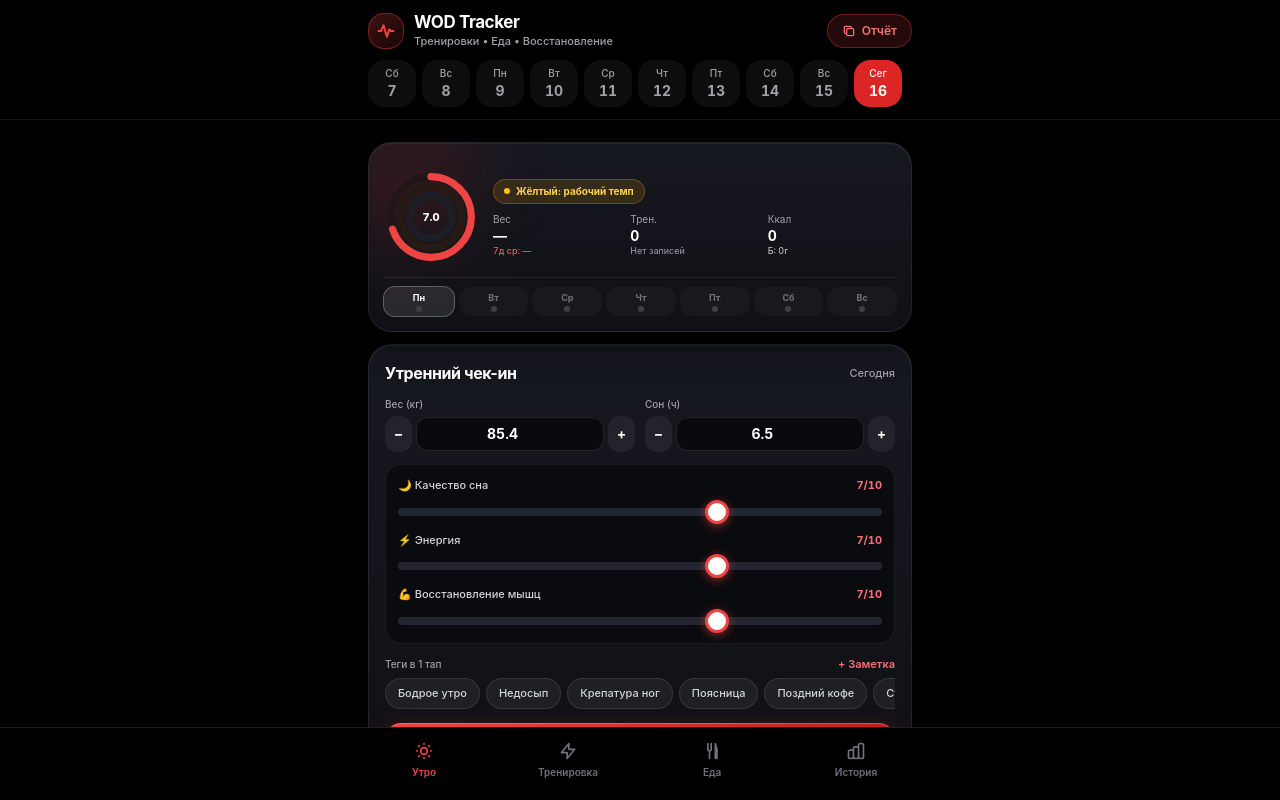
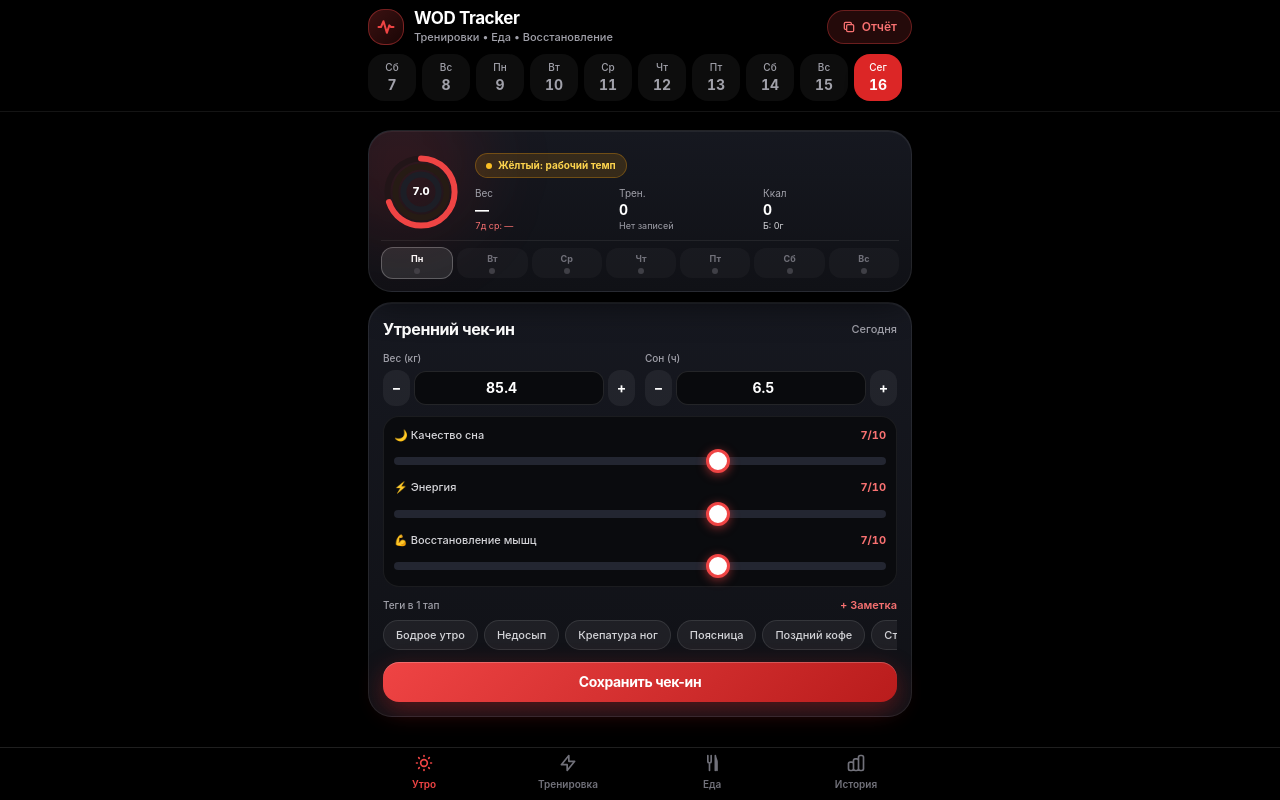
Before and after one commit to Romanovich72/crossfit-tracker, a plain HTML site: page index.html in a window 1280 px wide. Drawn offline with nearby package versions, Linux system fonts and the light colour scheme.

Commit message:
Add files via upload

```diff
--- a/index.html
+++ b/index.html
@@ -107,7 +107,7 @@
       backdrop-filter: blur(24px);
       -webkit-backdrop-filter: blur(24px);
       border-top: 0.5px solid rgba(255, 255, 255, 0.12);
-      padding-bottom: max(env(safe-area-inset-bottom, 0px), 8px);
+      padding-bottom: max(env(safe-area-inset-bottom, 0px), 4px);
       padding-left: env(safe-area-inset-left, 0px);
       padding-right: env(safe-area-inset-right, 0px);
     }
@@ -128,7 +128,7 @@
 
   <!-- Sticky Header + Horizontal Date Strip -->
   <header class="flex-shrink-0 z-30 bg-black/85 backdrop-blur-xl border-b border-white/[0.08]">
-    <div class="max-w-xl mx-auto px-4 pt-3 pb-2 space-y-2.5">
+    <div class="max-w-xl mx-auto px-4 pt-2 pb-1.5 space-y-2">
       <div class="flex items-center justify-between">
         <div class="flex items-center gap-2.5">
           <div class="w-9 h-9 rounded-2xl bg-gradient-to-br from-red-500/25 to-red-900/20 border border-red-500/40 flex items-center justify-center">
@@ -152,7 +152,7 @@
     </div>
   </header>
 
-  <main id="appMain" class="w-full max-w-xl mx-auto pt-2.5 pb-5 space-y-3 no-scrollbar">
+  <main id="appMain" class="w-full max-w-xl mx-auto pt-2 pb-3 space-y-2.5 no-scrollbar">
 
     <!-- Dismissible PWA Install Banner -->
     <div id="installHintBanner" class="hidden ios-card rounded-2xl px-3.5 py-2.5 flex items-center justify-between gap-2 border border-red-500/25">
@@ -163,12 +163,12 @@
     </div>
 
     <!-- Apple Fitness Style Triple-Ring Hero Card + Load Traffic Light + Weekly Streak -->
-    <section class="ios-card rounded-3xl p-3.5 space-y-3 relative overflow-hidden">
+    <section class="ios-card rounded-3xl p-3 space-y-2 relative overflow-hidden">
       <div class="absolute -top-10 -left-10 w-36 h-36 bg-red-600/15 rounded-full blur-2xl pointer-events-none"></div>
       <div class="flex items-center gap-3.5 relative">
         <!-- Triple Concentric Rings -->
-        <div class="relative w-24 h-24 shrink-0 flex items-center justify-center">
-          <svg class="w-24 h-24 -rotate-90" viewBox="0 0 100 100">
+        <div class="relative w-20 h-20 shrink-0 flex items-center justify-center">
+          <svg class="w-20 h-20 -rotate-90" viewBox="0 0 100 100">
             <!-- Outer: Readiness (Red) -->
             <circle cx="50" cy="50" r="42" fill="none" stroke="#221518" stroke-width="7.5" />
             <circle id="heroRingReady" cx="50" cy="50" r="42" fill="none" stroke="#ef4444" stroke-width="7.5" stroke-linecap="round" stroke-dasharray="263.9" stroke-dashoffset="79" style="transition: stroke-dashoffset 0.4s ease;" />
@@ -210,18 +210,18 @@
       </div>
 
       <!-- Mon-Sun Weekly Activity Strip -->
-      <div class="pt-2 border-t border-white/[0.07] flex items-center justify-between gap-1" id="weeklyStreakBar"></div>
+      <div class="pt-1.5 border-t border-white/[0.07] flex items-center justify-between gap-1" id="weeklyStreakBar"></div>
     </section>
 
     <!-- VIEW 1: COMPACT MORNING CHECK-IN (FITS ON ONE IPHONE SCREEN) -->
     <section id="view-morning" class="space-y-3">
-      <div class="ios-card rounded-3xl p-4 space-y-3">
+      <div class="ios-card rounded-3xl p-3.5 space-y-2.5">
         <div class="flex items-center justify-between">
           <h2 class="text-base font-bold tracking-tight text-white">Утренний чек-ин</h2>
           <span class="text-[11px] text-zinc-400 font-medium" id="morningDateText">Сегодня</span>
         </div>
 
-        <form id="morningForm" class="space-y-3">
+        <form id="morningForm" class="space-y-2.5">
           <div class="grid grid-cols-2 gap-2.5">
             <div>
               <label for="mWeight" class="block text-[10px] font-medium text-zinc-400 mb-1">Вес (кг)</label>
@@ -241,7 +241,7 @@
             </div>
           </div>
 
-          <div class="ios-subcard rounded-2xl p-3 space-y-2.5">
+          <div class="ios-subcard rounded-2xl p-2.5 space-y-2">
             <div>
               <div class="flex justify-between text-[11px] text-zinc-300 mb-1">
                 <label for="mSleepQuality" class="font-medium">🌙 Качество сна</label>
@@ -275,7 +275,7 @@
             <input id="mNote" type="text" placeholder="Короткая заметка..." class="hidden input-ios w-full rounded-xl px-3 py-2 text-xs" />
           </div>
 
-          <button type="submit" class="red-glow-btn w-full py-3 rounded-2xl text-white font-bold text-sm tracking-tight transition active:scale-[0.98]">
+          <button type="submit" class="red-glow-btn w-full py-2.5 rounded-2xl text-white font-bold text-sm tracking-tight transition active:scale-[0.98]">
             Сохранить чек-ин
           </button>
         </form>
@@ -707,7 +707,7 @@
 
   <!-- Native iOS Frosted Tab Bar -->
   <nav class="ios-tab-bar flex-shrink-0 w-full z-40">
-    <div class="max-w-xl mx-auto grid grid-cols-4 h-16">
+    <div class="max-w-xl mx-auto grid grid-cols-4 h-12">
       <button type="button" data-tab="morning" class="nav-tab flex flex-col items-center justify-center gap-1 text-red-500">
         <svg class="w-5 h-5" fill="none" stroke="currentColor" stroke-width="2" viewBox="0 0 24 24"><path stroke-linecap="round" stroke-linejoin="round" d="M12 3v1m0 16v1m9-9h-1M4 12H3m15.364-6.364l-.707.707M6.343 17.657l-.707.707m12.728 0l-.707-.707M6.343 6.343l-.707-.707M16 12a4 4 0 11-8 0 4 4 0 018 0z"/></svg>
         <span class="text-[10px] font-semibold">Утро</span>
@@ -916,7 +916,7 @@
         });
         strip.appendChild(btn);
       }
-      strip.scrollLeft = strip.scrollWidth;
+      requestAnimationFrame(() => { strip.scrollLeft = strip.scrollWidth; });
     }
 
     // --- WHOOP-style Tag Chips ---
--- a/sw.js
+++ b/sw.js
@@ -1,4 +1,4 @@
-const CACHE_NAME = "wod-tracker-v4-0";
+const CACHE_NAME = "wod-tracker-v4-1";
 const ASSETS = [
   "./",
   "./index.html",
```
